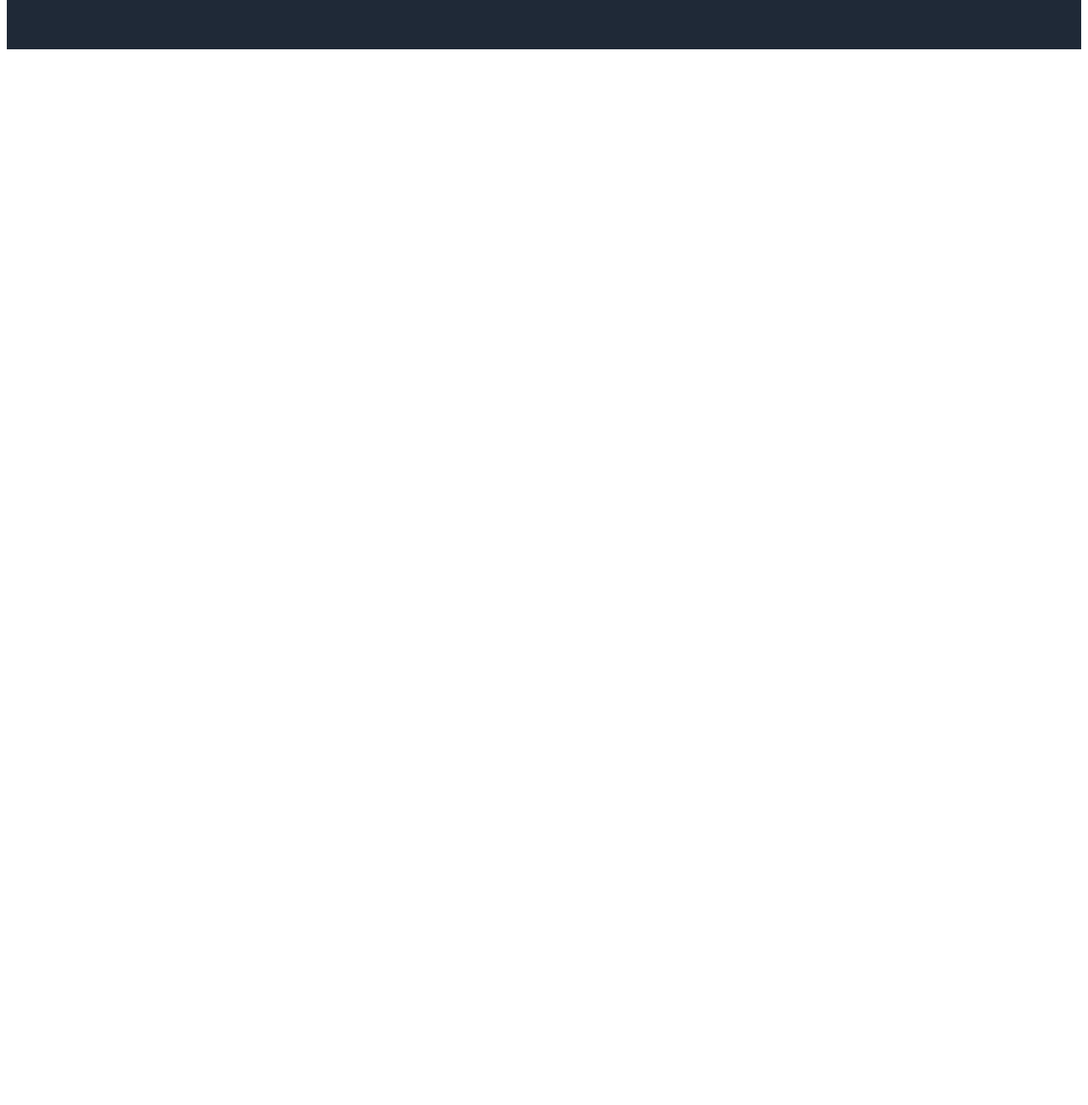
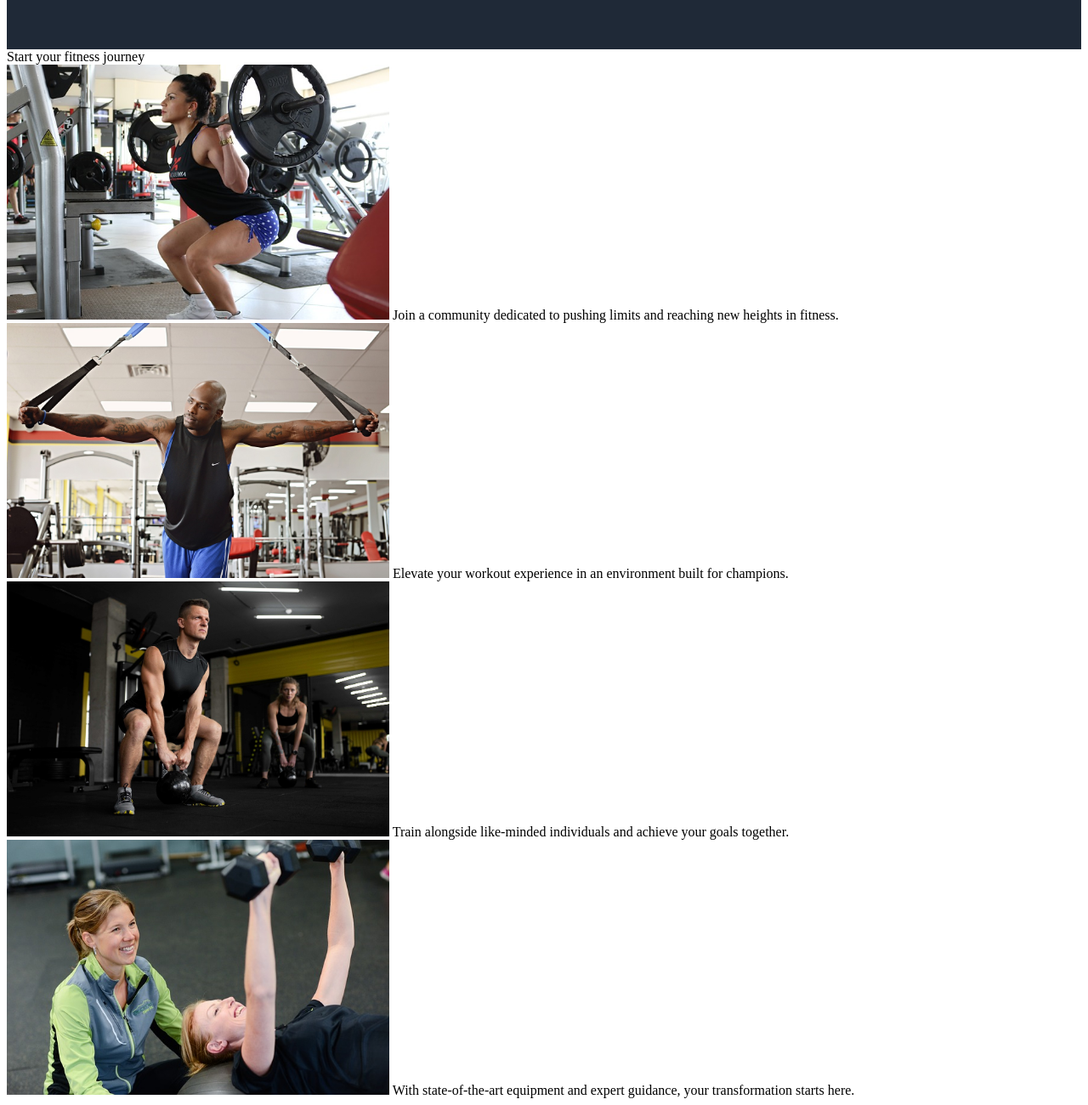
Before and after one commit to L-Howard/Landing-Page, a plain HTML site: page index.html in a window 1280 px wide. Shown: the part 468-1768 px from the top of the page at 85% size. Before the commit the page ends 800 px from the top, so only its background shows below. Drawn offline with Linux system fonts and the light colour scheme.

Commit message:
Added html content for the first section Can now work on css for this section and adjust html as needed

```diff
--- a/index.html
+++ b/index.html
@@ -23,10 +23,48 @@
         </div>
         <img src="gymstockphoto.jpg" alt="Man doing curls in a gym">
     </div>
-<div class="section-1"></div>
-<div class="section-2"></div>
-<div class="section-3"></div>
-<footer></footer>
+    <div class="section-1">
+        <div class="section1title">Start your fitness journey</div>
+        <div class="info"
+            <div class="info1">
+                <img src="gymstock1.jpg" alt="Woman squatting in a gym">
+                Join a community dedicated to pushing limits and reaching new heights in fitness.
+            </div>
+            <div class="info2">
+                <img src="gymstock2.jpg" alt="Man holding cables in a gym">
+                Elevate your workout experience in an environment built for champions.
+            </div>
+            <div class="info3">
+                <img src="gymstock3.jpg" alt="Man and woman doing kettle bell squats in a gym">
+                Train alongside like-minded individuals and achieve your goals together.
+            </div>
+            <div class="info4">
+                <img src="gymstock4.jpg" alt="Woman trainer spotting another woman dumbell bench pressing in a gym">
+                With state-of-the-art equipment and expert guidance, your transformation starts here.
+            </div>
+
+
+
+
+
+
+
+
+
+
+
+
+
+    </div>
+
+
+
+
+
+
+    <div class="section-2"></div>
+    <div class="section-3"></div>
+    <footer></footer>
 
 
 
```
Also changed, not shown: gymstock.jpg (added), gymstock1.jpg (added), gymstock2.jpg (added), gymstock3.jpg (added), gymstock4.jpg (added).
